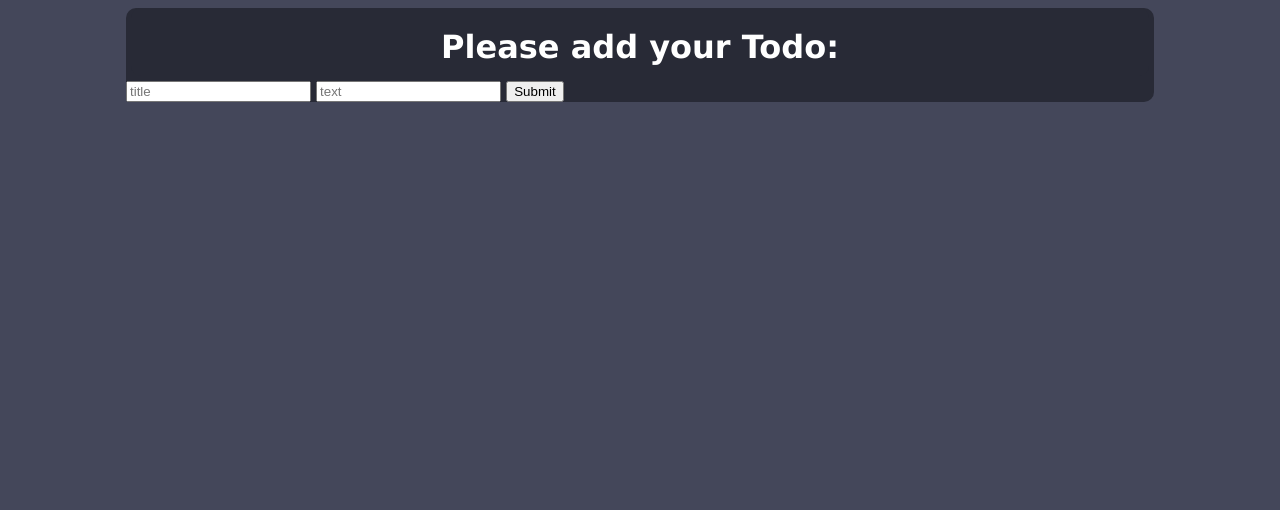
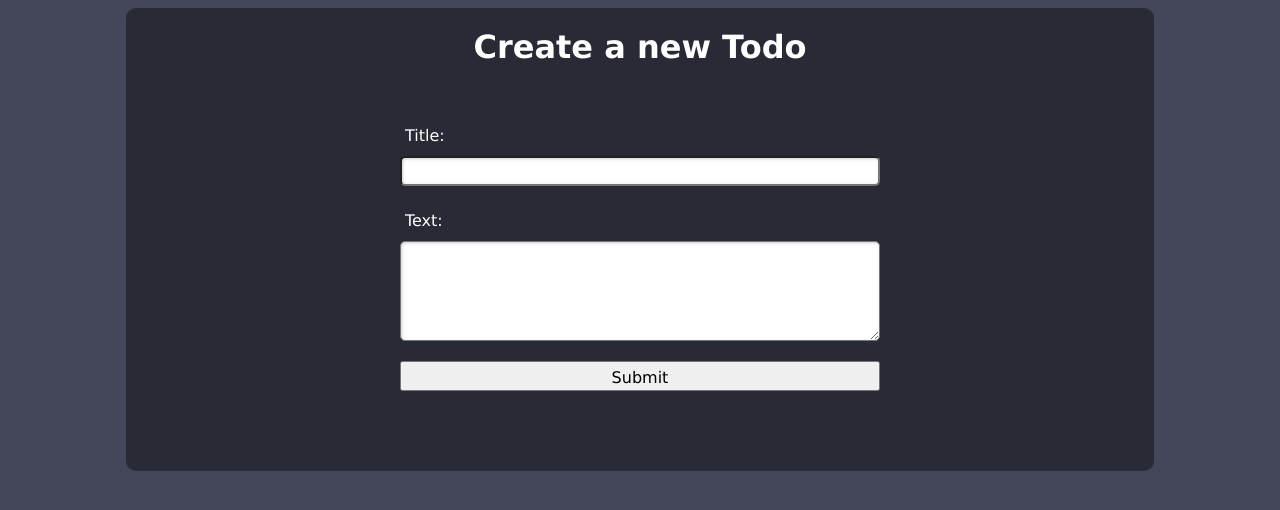
Before and after one commit to dsalb1/todo-project, a Django app: page /todo/create in a window 1280 px wide. Shown: the part 68-578 px from the top of the page. Run offline with Django 5.2, Linux system fonts and the light colour scheme.

Commit message:
add and style create todo form

```diff
--- /dev/null
+++ b/todo/forms/todo_form.py
@@ -0,0 +1,5 @@
+from django import forms
+
+class ToDoForm(forms.Form):
+    title = forms.CharField(widget=forms.TextInput(attrs={'name':'title'}), required=True)
+    text = forms.CharField(widget=forms.Textarea(attrs={'name': 'text'}),  required=True)
--- a/todo/static/todo/style.css
+++ b/todo/static/todo/style.css
@@ -30,7 +30,7 @@ div.container {
 
 div.container {
     margin: 8px auto;
-    width: 1028px;
+    max-width: 1028px;
 }
 
 article {
@@ -39,6 +39,55 @@ article {
 }
 
 h1, article {
+    padding: 20px 10px 10px;
     color: white;
-    padding: 20px 10px 10px;
 }
+
+/* form styling */
+#create-todo {
+    width: 480px;
+    margin: 0 auto;
+    color: white;
+    padding: 40px 0 80px;
+}
+
+form > div {
+    margin-bottom: 20px;
+}
+
+button,
+label,
+input,
+select,
+progress,
+textarea,
+meter {
+  display: block;
+  font-family: inherit;
+  font-size: 100%;
+  margin: 0;
+  box-sizing: border-box;
+  width: 100%;
+  padding: 5px;
+  height: 30px;
+}
+
+textarea {
+    height: 100px;
+}
+
+input[type="text"],
+input[type="datetime-local"],
+textarea {
+  box-shadow: inset 1px 1px 3px #cccccc;
+  border-radius: 5px;
+}
+
+label {
+  margin-bottom: 5px;
+}
+
+button {
+  width: 60%;
+  margin: 0 auto;
+}
--- a/todo/templates/todo/create_todo.html
+++ b/todo/templates/todo/create_todo.html
@@ -1,10 +1,9 @@
 {% extends "todo/base.html" %}
 {% block content %}
-<h1>Please add your Todo:</h1>
-<form method="POST" action="create">
+<h1>Create a new Todo</h1>
+<form id="create-todo" method="POST" action="create">
     {% csrf_token %}
-    <input type="text" name="title" placeholder="title" required required/>
-    <input type="text" name="text" placeholder="text" required required/>
+    {{ form }}
     <input type="submit" value="Submit" />
 </form>
 {% endblock %}
--- a/todo/templates/todo/todo_list.html
+++ b/todo/templates/todo/todo_list.html
@@ -1,8 +1,6 @@
 {% extends "todo/base.html" %}
 {% block title %}My ToDos{% endblock %}
 {% block content %}
-    <div class="container">
-        <h1>Your ToDos</h1>
-        {% include "todo/partials/todo.html" %}
-    </div>
+    <h1>Your ToDos</h1>
+    {% include "todo/partials/todo.html" %}
 {% endblock %}
--- a/todo/views.py
+++ b/todo/views.py
@@ -1,27 +1,29 @@
-from django.http import HttpResponse
 from django.shortcuts import redirect, render
+from todo.forms.todo_form import ToDoForm
 from todo.models import ToDo
 import logging
 
 # Get a logger instance
 logger = logging.getLogger(__name__)
 
-# def index(request):
-#     return HttpResponse("Hello world, this is your todo index.")
 
 def todo_list(request):
     user = request.user
-    todos = ToDo.objects.filter(author=user).order_by('created_date')
+    todos = ToDo.objects.filter(author=user).order_by('-created_date')
     return render(request, 'todo/todo_list.html', {'todos': todos})
 
 
 def create_todo(request, *args, **kwargs):
     if request.method == 'POST':
-        title = request.POST.get('title', '')
-        text = request.POST.get('text', '')
-        author = request.user
-        new_todo = ToDo(title=title, text=text, author=author)
-        new_todo.save()
-        return redirect('todo:todo-list')
+        form = ToDoForm(request.POST)
+        if form.is_valid():
+            new_todo = ToDo(
+                title=form.cleaned_data["title"],
+                text=form.cleaned_data["text"],
+                author=request.user
+            )
+            new_todo.save()
+            return redirect('todo:todo-list')
     else:
-        return render(request, 'todo/create_todo.html')
+        form = ToDoForm()
+    return render(request, 'todo/create_todo.html', {'form': form})
```
